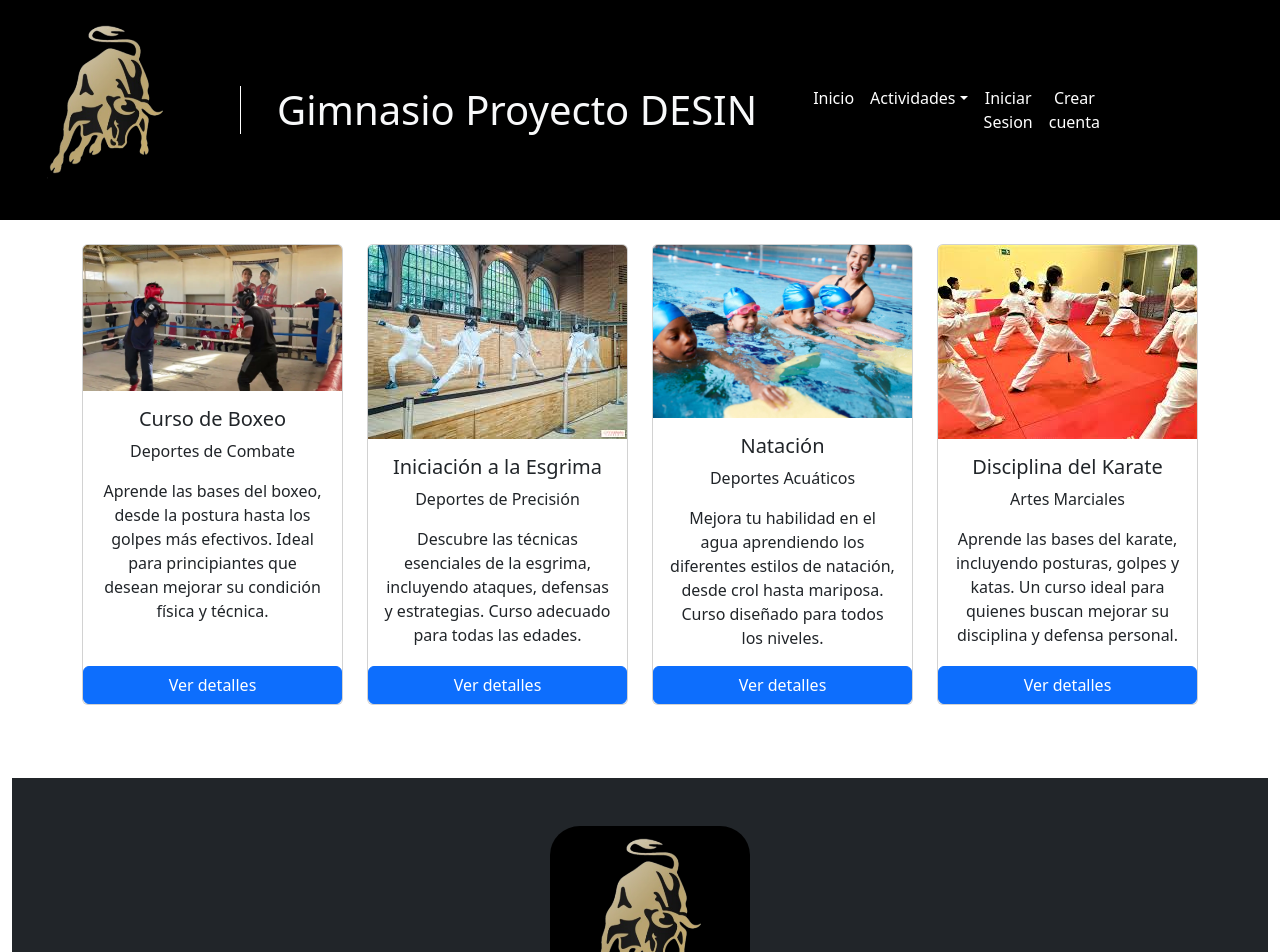
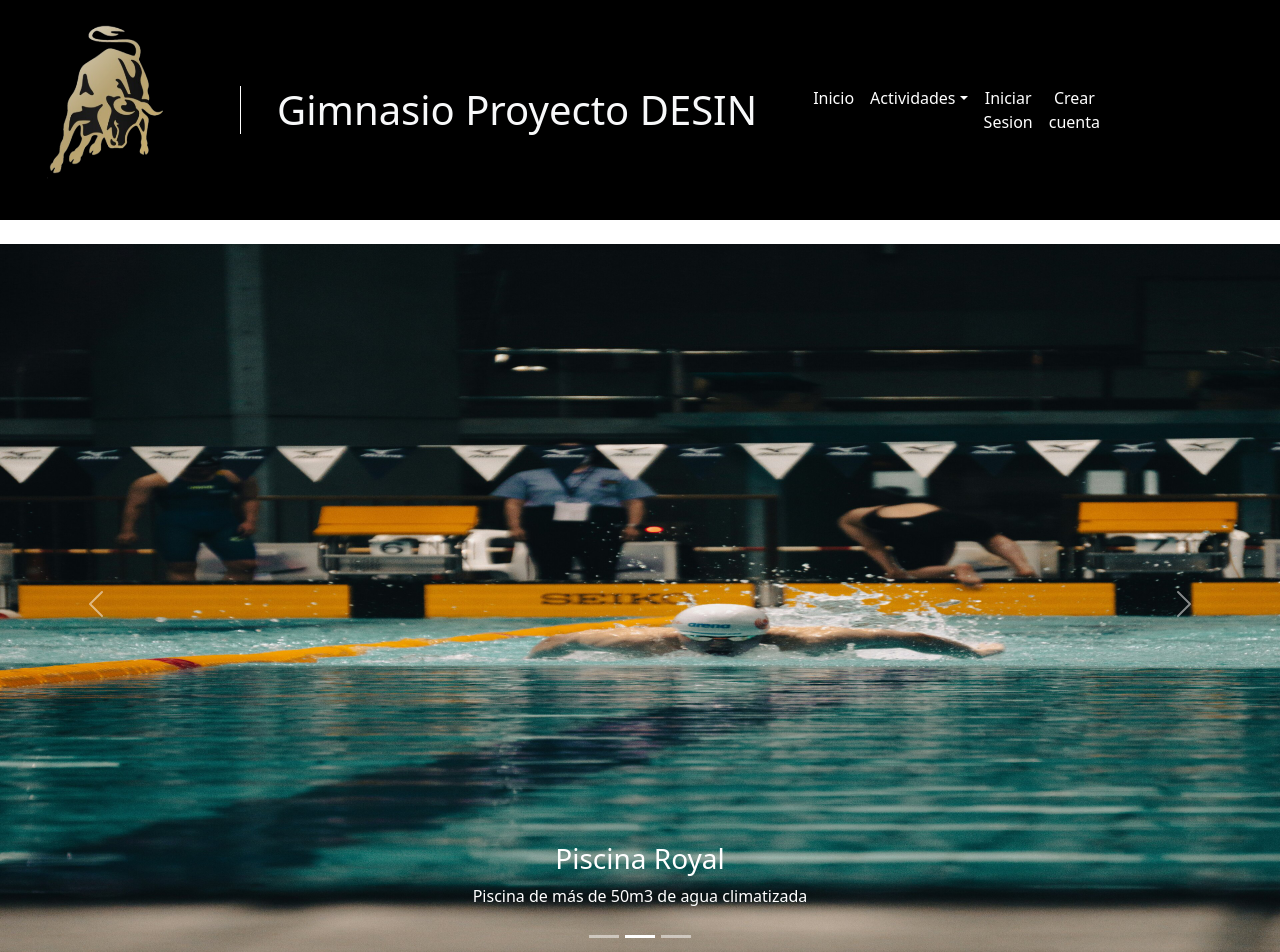
Before and after one commit to Pelayogm/DESIN_ProyectoGimnasioReact, a React (Create React App) app: page / in a window 1280 px wide. Shown: the top 952 px of the page. Built offline with nearby package versions, Linux system fonts and the light colour scheme.

Commit message:
Carrousel página principal v0.8 - Pelayogm

```diff
--- /dev/null
+++ b/src/Componentes/Carrousel.jsx
@@ -0,0 +1,35 @@
+import { Carousel } from "react-bootstrap"
+
+export default function Carrousel() {
+    return (
+        <>
+        <Carousel className="mb-4">
+        <Carousel.Item>
+          <img className="d-block w-100" src="./Carousel/Mancuernas.jpg" alt="First slide"/>
+          <Carousel.Caption>
+            <h3>Gran espacio.</h3>
+            <p>Disfruta de la sensación del ejercicio sin agobios de espacio.</p>
+          </Carousel.Caption>
+        </Carousel.Item>
+
+        {/* Slide 2 */}
+        <Carousel.Item>
+        <img className="d-block w-100" src="./Carousel/Piscina.jpg" alt="First slide"/>
+          <Carousel.Caption>
+            <h3>Piscina Royal</h3>
+            <p>Piscina de más de 50m3 de agua climatizada</p>
+          </Carousel.Caption>
+        </Carousel.Item>
+
+        {/* Slide 3 */}
+        <Carousel.Item>
+        <img className="d-block w-100" src="./Carousel/Paddle.jpg" alt="First slide"/>
+          <Carousel.Caption>
+            <h3>Pista de padel</h3>
+            <p>Premium sensation</p>
+          </Carousel.Caption>
+        </Carousel.Item>
+      </Carousel>
+        </>
+    )
+}
--- a/src/Componentes/Inicio.jsx
+++ b/src/Componentes/Inicio.jsx
@@ -4,10 +4,13 @@ import { CursoProvider } from "../Providers/CursoProvider";
 import CursoLista from '../Cursos/CursoLista'
 import { MaquinaProvider } from "../Providers/MaquinasProvider";
 import MaquinaLista from "../Maquinas/MaquinasLista";
+import Carrousel from "./Carrousel";
 
 export default function Inicio() {
     return (
         <>
+            <Carrousel/>
+
             <CursoProvider>
                 <CursoLista/>
             </CursoProvider>
```
